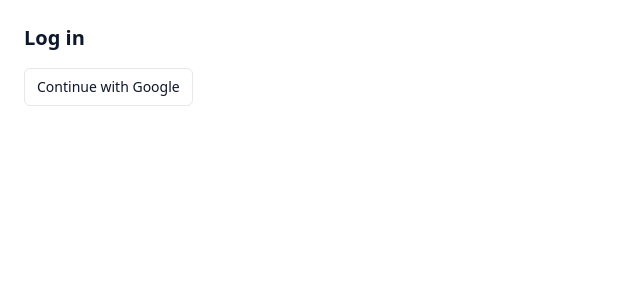
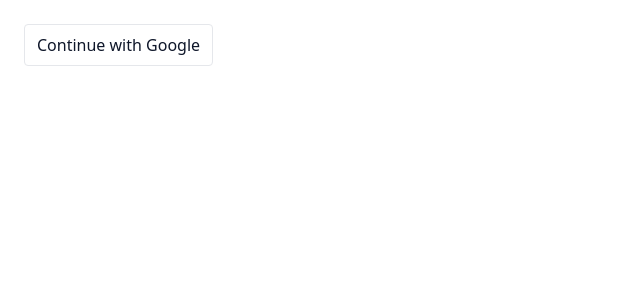
Before and after one commit to jwes9121/jride-app, a Next.js app: page /auth/login in a window 1280 px wide. Shown: the top 300 px of the page, without its empty margins (0-640 px from the left). Built offline with nearby package versions, Linux system fonts and the light colour scheme.

Commit message:
Update page.tsx

```diff
--- a/app/auth/login/page.tsx
+++ b/app/auth/login/page.tsx
@@ -1,20 +1,10 @@
 "use client";
-
-import React, { useCallback } from "react";
 import { signIn } from "next-auth/react";
 
 export default function LoginPage() {
-  const handleLogin = useCallback(async () => {
-    await signIn("google"); // use your provider id if different
-  }, []);
-
   return (
     <div className="p-6">
-      <h1 className="mb-4 text-xl font-semibold">Log in</h1>
-      <button
-        className="rounded-md border px-3 py-2 text-sm"
-        onClick={handleLogin}
-      >
+      <button className="border rounded px-3 py-2" onClick={() => signIn("google")}>
         Continue with Google
       </button>
     </div>
```
